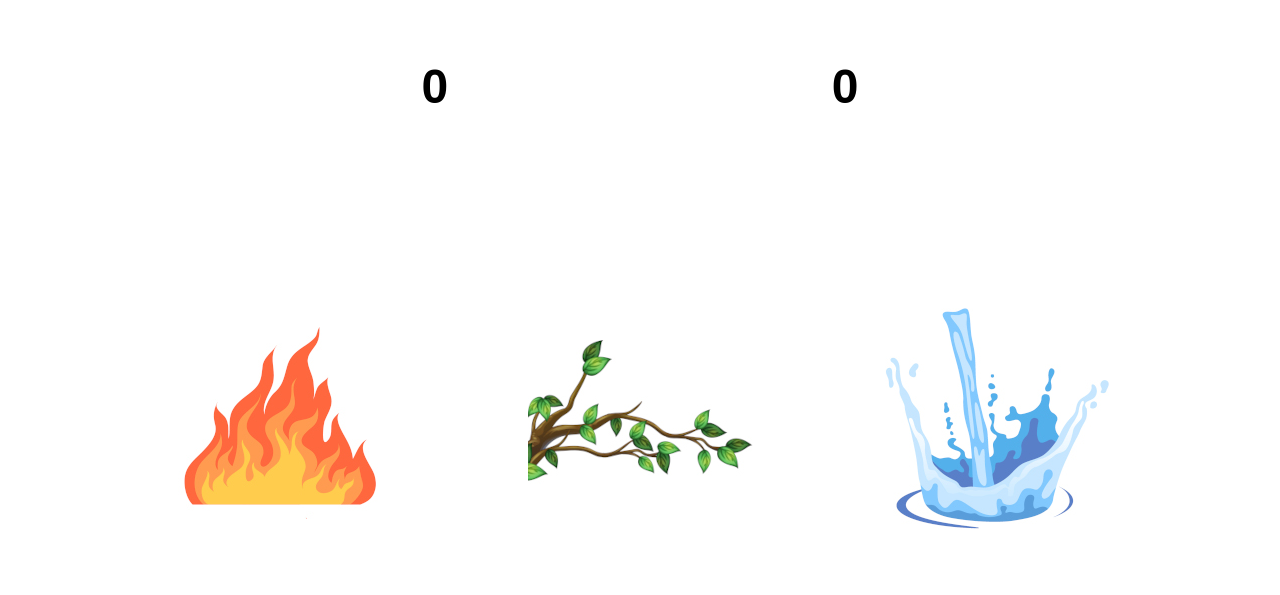
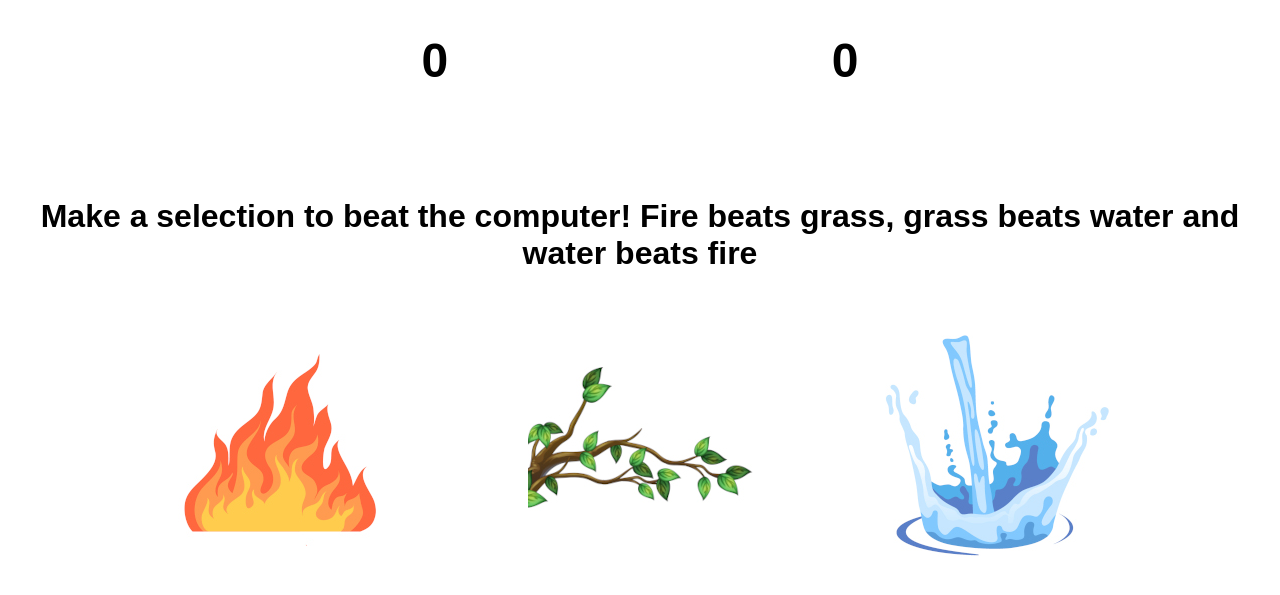
Before and after one commit to safran2k/rock-paper-scissors, a plain HTML site: page index.html in a window 1280 px wide. Shown: the part 185-780 px from the top of the page. Drawn offline with Linux system fonts and the light colour scheme.

Commit message:
add title to page and flex-wrap to image container

```diff
--- a/index.html
+++ b/index.html
@@ -4,11 +4,10 @@
     <meta charset="UTF-8">
     <meta http-equiv="X-UA-Compatible" content="IE=edge">
     <meta name="viewport" content="width=device-width, initial-scale=1.0">
-    <title>Document</title>
+    <title>Fire Grass Water!</title>
     <link rel="stylesheet" href="style.css">
 </head>
 <body>
-    <!-- <h1>Please access the console to play Rock Paper Scissors!</h1> -->
     <div>
         <div class="flex">
             <p class ="player-name-para">You</p>
@@ -21,7 +20,7 @@
     </div>
 
     <div>
-        <p id="game-status"></p>
+        <p id="game-status">Make a selection to beat the computer! Fire beats grass, grass beats water and water beats fire</p>
         <p id="overall-winner"></p>
     </div>
 
--- a/style.css
+++ b/style.css
@@ -31,6 +31,7 @@ body{
     /* justify-self: center;
     margin-top: auto;
     margin-bottom: auto; */
+    flex-wrap: wrap;
 
 }
 
```
